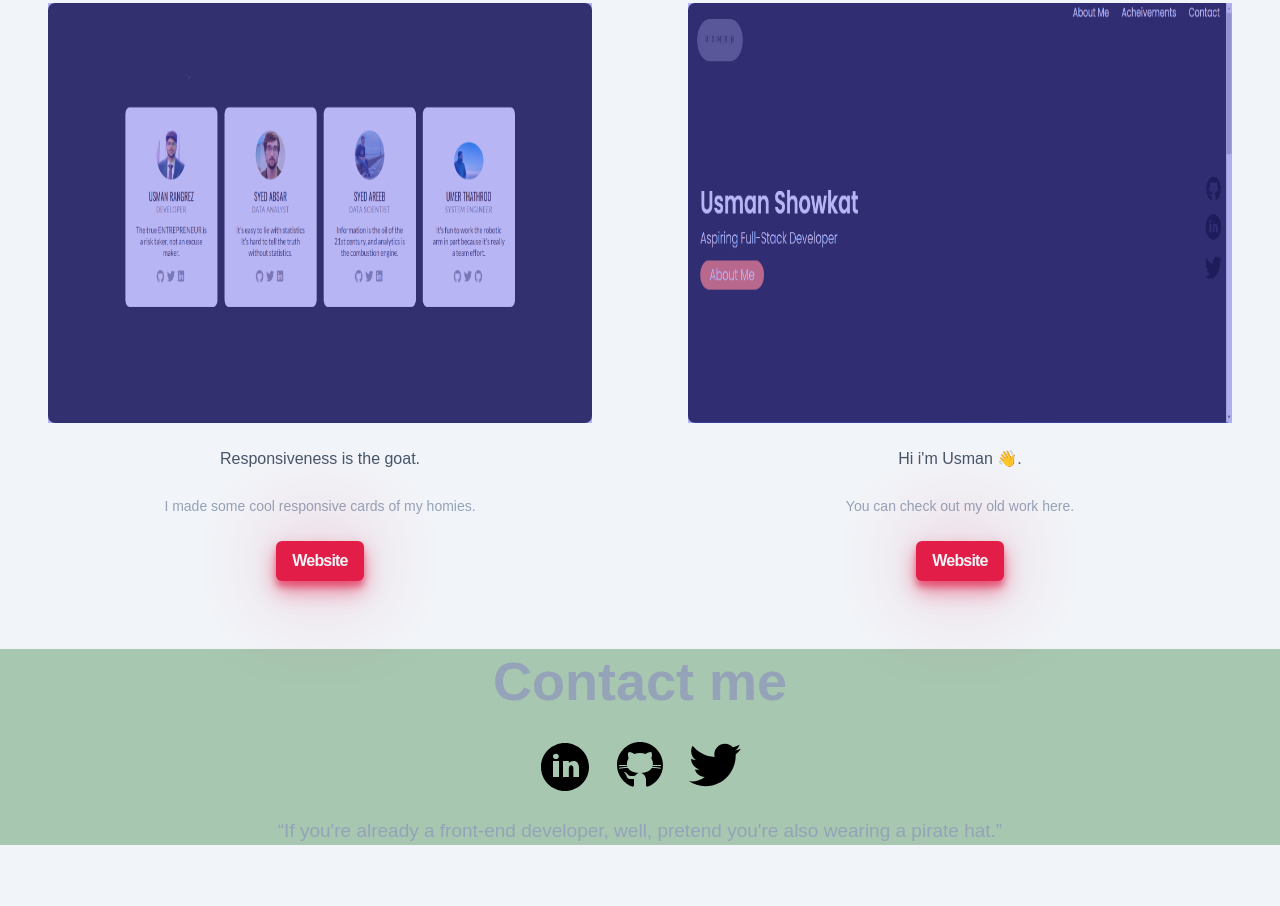
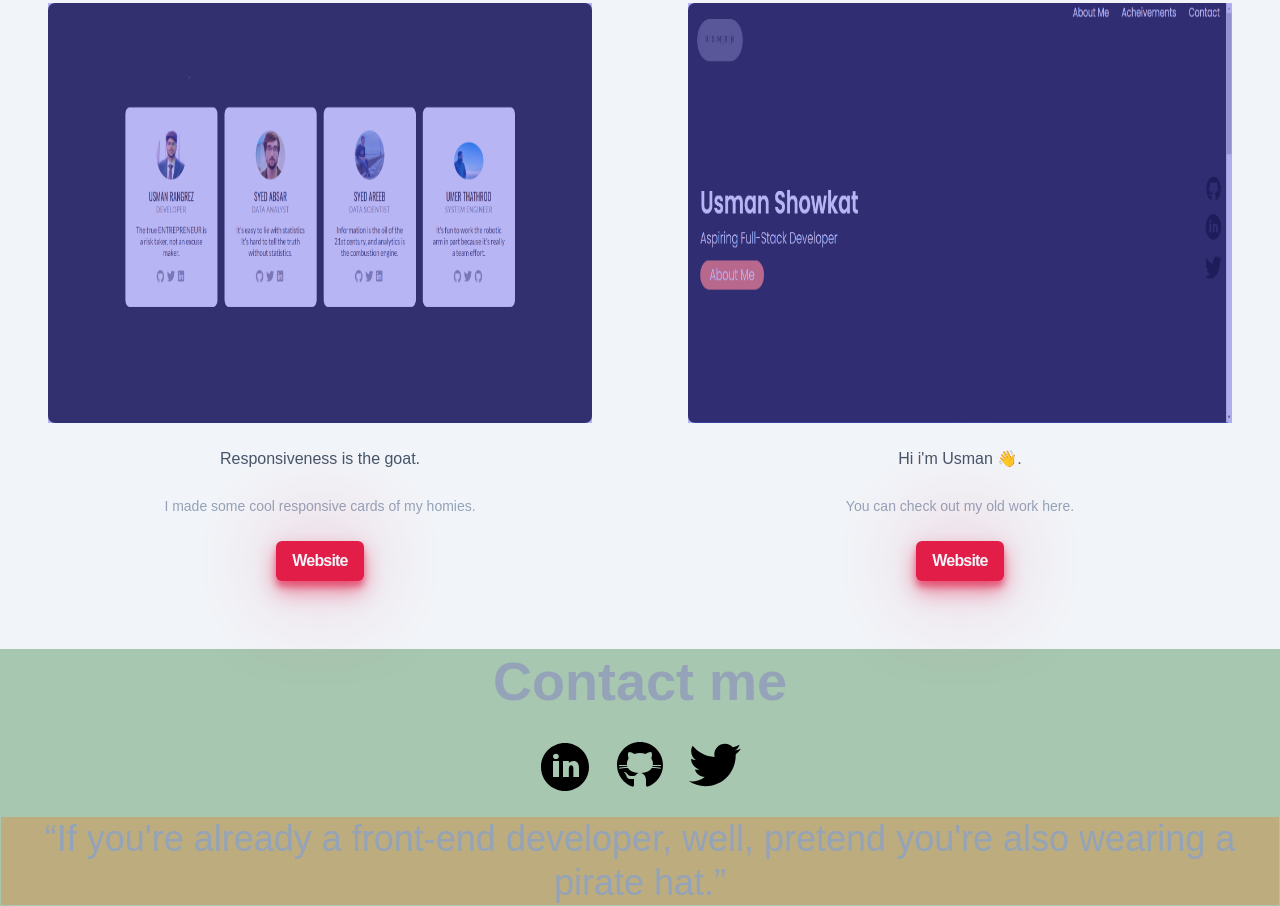
Before and after one commit to usmanrangrez/MY-PORTFOLIO, a website built with Vite: page index.html in a window 1280 px wide. Shown: the part 3893-4799 px from the top of the page. Before the commit the page ends 4738 px from the top, so only its background shows below. Built offline with nearby package versions, Linux system fonts and the light colour scheme; a web font is replaced by a local one.

Commit message:
Update index.html

```diff
--- a/index.html
+++ b/index.html
@@ -276,7 +276,7 @@
         <div><a href="https://twitter.com/usmaanrangrez" target="_blank"><img src="/public/icons8-twitter (1).svg"
               alt="TW"></a></div>
       </div>
-      <p class="last">“If you're already a front-end developer, well, pretend you're also wearing a pirate hat.”</p>
+      <p style="background-color: rgb(189, 172, 126); class="last">“If you're already a front-end developer, well, pretend you're also wearing a pirate hat.”</p>
     </footer>
     <!-- </section> -->
   </main>
```
